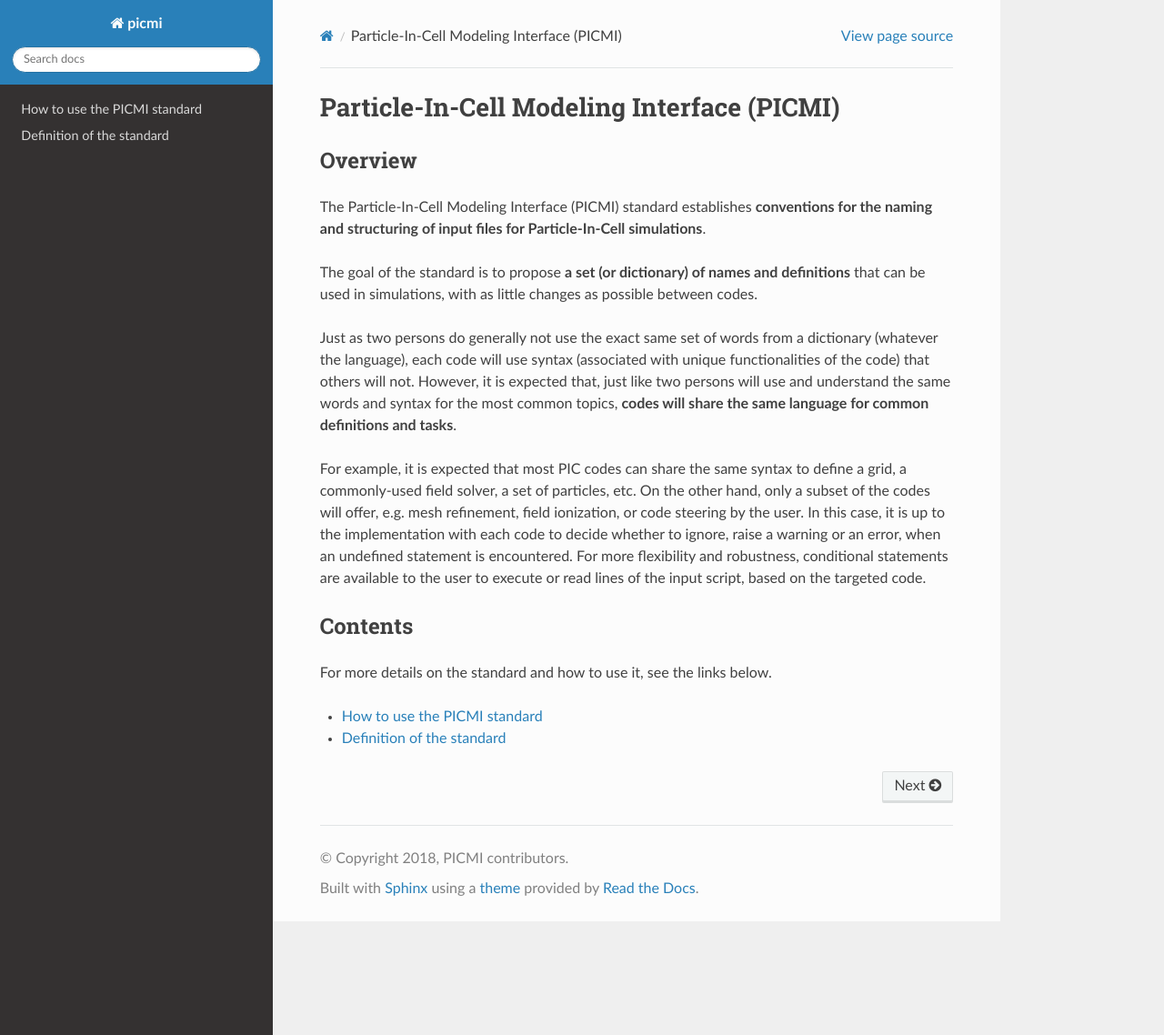
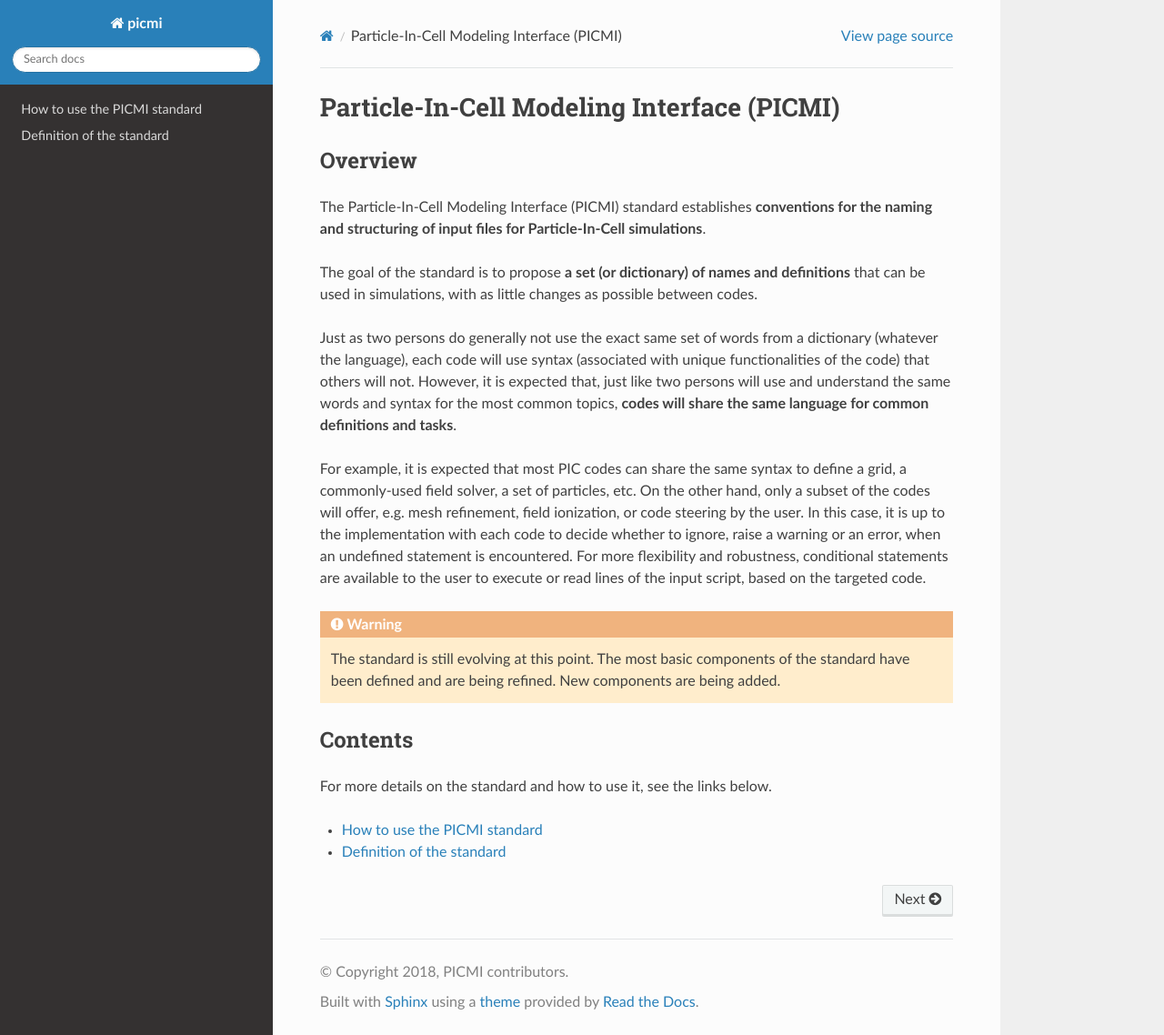
Before and after one commit to picmi-standard/picmi, a Sphinx documentation site: the page built from Docs/source/index.rst, in a window 1280 px wide and 1138 px high. Shown: the whole window at 91% size. Built offline with Sphinx 7.4.7 and the Read the Docs theme 2.0.0, drawn with Linux system fonts in a browser that asks for light colours.

Commit message:
Edit sources

```diff
--- a/Docs/source/index.rst
+++ b/Docs/source/index.rst
@@ -17,6 +17,10 @@ Just as two persons do generally not use the exact same set of words from a dict
 
 For example, it is expected that most PIC codes can share the same syntax to define a grid, a commonly-used field solver, a set of particles, etc. On the other hand, only a subset of the codes will offer, e.g. mesh refinement, field ionization, or code steering by the user. In this case, it is up to the implementation with each code to decide whether to ignore, raise a warning or an error, when an undefined statement is encountered. For more flexibility and robustness, conditional statements are available to the user to execute or read lines of the input script, based on the targeted code.
 
+.. warning::
+
+   The standard is still evolving at this point. The most basic components of the standard have been defined and are being refined. New components are being added.
+
 Contents
 --------
 
```
